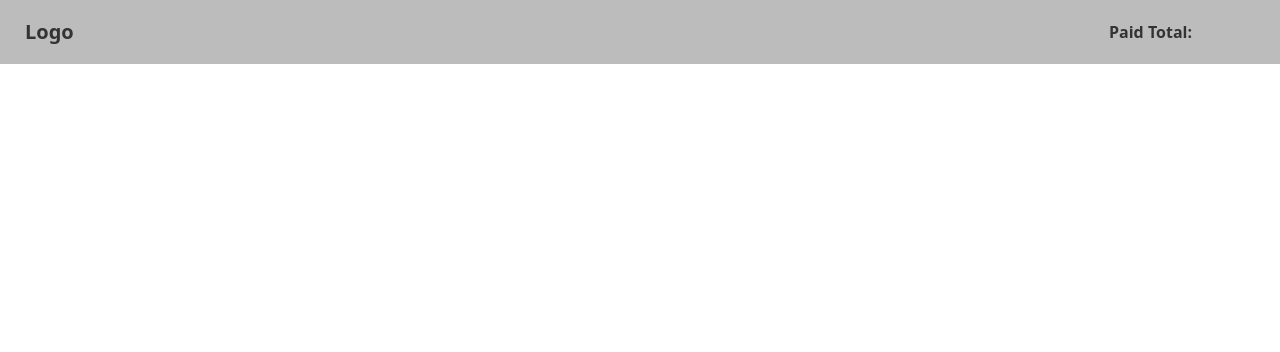
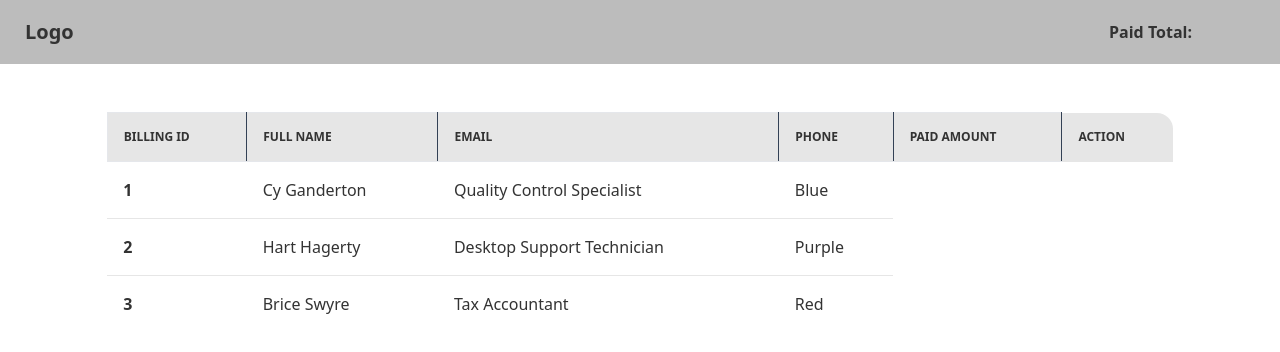
Before and after one commit to MdSajidulAlam/Power-Hack, a React (Create React App) app: page / in a window 1280 px wide. Shown: the top 352 px of the page. Built offline with nearby package versions, Linux system fonts and the light colour scheme.

Commit message:
Table component added

```diff
--- /dev/null
+++ b/src/pages/Billing/Billing.js
@@ -0,0 +1,46 @@
+import React from 'react';
+
+const Billing = () => {
+    return (
+        <div class="overflow-x-auto mt-12">
+            <table class="table w-5/6 mx-auto ">
+                {/* <!-- head --> */}
+                <thead>
+                    <tr>
+                        <th className='border border-r-slate-700 rounded-none'>Billing ID</th>
+                        <th className='border border-r-slate-700'>Full Name</th>
+                        <th className='border border-r-slate-700'>Email</th>
+                        <th className='border border-r-slate-700'>Phone</th>
+                        <th className='border border-r-slate-700'>Paid Amount</th>
+                        <th className=''>Action</th>
+                    </tr>
+                </thead>
+                <tbody>
+                    {/* <!-- row 1 --> */}
+                    <tr>
+                        <th>1</th>
+                        <td>Cy Ganderton</td>
+                        <td>Quality Control Specialist</td>
+                        <td>Blue</td>
+                    </tr>
+                    {/* <!-- row 2 --> */}
+                    <tr>
+                        <th>2</th>
+                        <td>Hart Hagerty</td>
+                        <td>Desktop Support Technician</td>
+                        <td>Purple</td>
+                    </tr>
+                    {/* <!-- row 3 --> */}
+                    <tr>
+                        <th>3</th>
+                        <td>Brice Swyre</td>
+                        <td>Tax Accountant</td>
+                        <td>Red</td>
+                    </tr>
+                </tbody>
+            </table>
+        </div>
+    );
+};
+
+export default Billing;
--- a/src/pages/Home/Home.js
+++ b/src/pages/Home/Home.js
@@ -1,10 +1,12 @@
 import React from 'react';
+import Billing from '../Billing/Billing';
 import Navbar from './Navbar';
 
 const Home = () => {
     return (
         <div>
             <Navbar />
+            <Billing />
         </div>
     );
 };
```
Also changed, not shown: public/data.json (added, +68 -0 lines).
